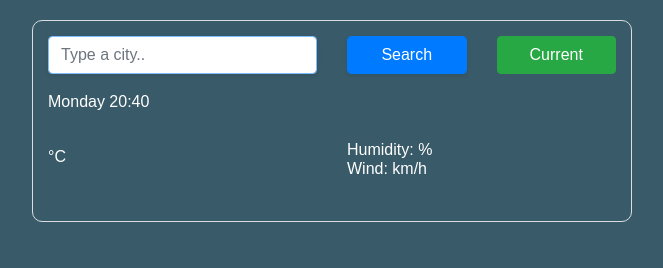
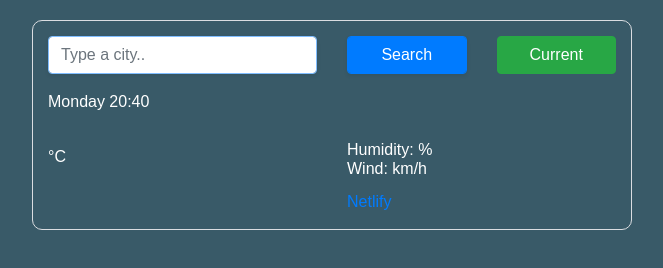
Before and after one commit to Anny001-code/My-weather-app-project, a plain HTML site: page index.html in a window 1280 px wide. Shown: the whole page, without its empty margins (308-971 px from the left). Drawn offline with nearby package versions, Linux system fonts and the light colour scheme; no server answers.

Commit message:
changed humidity position

```diff
--- a/index.html
+++ b/index.html
@@ -62,8 +62,11 @@
           <div class="col-6">
             <ul>
               <li>Humidity: <span id="humidity"></span>%</li>
-              <li>Wind: <span id="wind"></span> km/h</li>
+              <li>Wind: <span id="wind"></span>km/h</li>
             </ul>
+            <a href="https://beamish-pegasus-ac4f23.netlify.app/" class="read"
+              >Netlify</a
+            >
           </div>
         </div>
       </div>
--- a/src/index.js
+++ b/src/index.js
@@ -28,11 +28,11 @@ function displayWeatherCondition(response) {
   document.querySelector("#temperature").innerHTML = Math.round(
     response.data.main.temp
   );
-
-  document.querySelector("#humidity").innerHTML = response.data.main.humidity;
   document.querySelector("#wind").innerHTML = Math.round(
     response.data.wind.speed
   );
+  document.querySelector("#humidity").innerHTML = response.data.main.humidity;
+
   document.querySelector("#description").innerHTML =
     response.data.weather[0].main;
 }
@@ -42,7 +42,6 @@ function searchCity(city) {
   let apiUrl = `https://api.openweathermap.org/data/2.5/weather?q=${city}&appid=${apiKey}&units=metric`;
   axios.get(apiUrl).then(displayWeatherCondition);
 }
-
 function handleSubmit(event) {
   event.preventDefault();
   let city = document.querySelector("#city-input").value;
```
